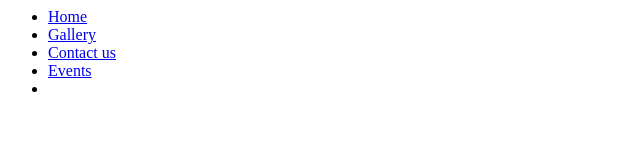
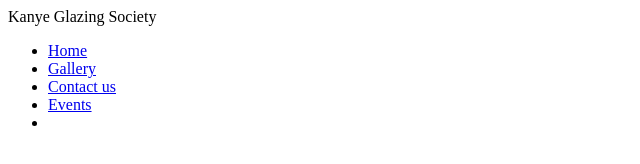
Before and after one commit to GregorMacLeod/Soicety_Project, a plain HTML site: page index.html in a window 1280 px wide. Shown: the whole page, without its empty margins (0-640 px from the left). Drawn offline with Linux system fonts and the light colour scheme.

Commit message:
Update index.html

```diff
--- a/index.html
+++ b/index.html
@@ -1,10 +1,10 @@
 <html>
     <head>
-        <title><h1> Society </h1></title>
+        <title><h1>BBTWDJFATSYK</h1></title>
     </head>
 
     <body>
-        <header> </header>
+        <header> Kanye Glazing Society </header>
 
             <nav><ul>
             <li> <a href='index.html'>Home</a></li>
```
